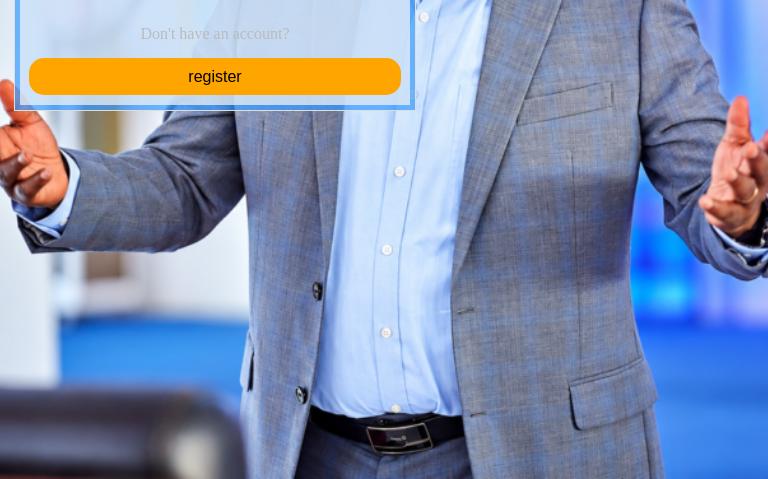
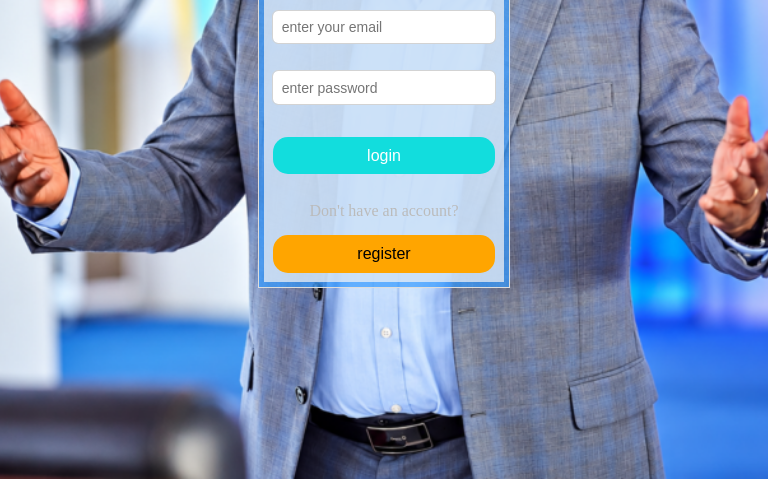
Before and after one commit to kasbethmnado-lang/Efathapay, a plain HTML site: page index.html in a window 768 px wide. Shown: the part 321-800 px from the top of the page. Drawn offline with Linux system fonts and the light colour scheme.

Commit message:
Update index.css

```diff
--- a/index.css
+++ b/index.css
@@ -5,14 +5,16 @@
 }
 body{
   padding: 0px;
+  margin: 0;
   width: 100vw;
-  height: 100%;
+  height: 100vh;
   display: flex;
   background-image: url("Apostle_Mwingira.png");
   background-repeat: no-repeat;
   background-size: cover;
   background-position-x: center;
   background-attachment: fixed;
+
 
 
 }
@@ -154,11 +156,12 @@ form{
 
 }
 
-@media screen and (max-width: 768px){
+@media screen and (min-width: 0px) and (max-width: 768px) {
   .container{
-    width: 100%;
+    width: 100vw;
     max-width: 400px;
     margin: 15px;
+
 
   }
   .reg_container{
@@ -173,3 +176,18 @@ form{
   }
 
 }
+
+@media screen and (min-width: 768px) and (max-width: 1024px){
+  body{
+
+    display: flex;
+    justify-content: center;
+
+
+  }
+  .container{
+    width: 100%;
+    max-width: 250px;
+    margin: auto;
+  }
+}
```
